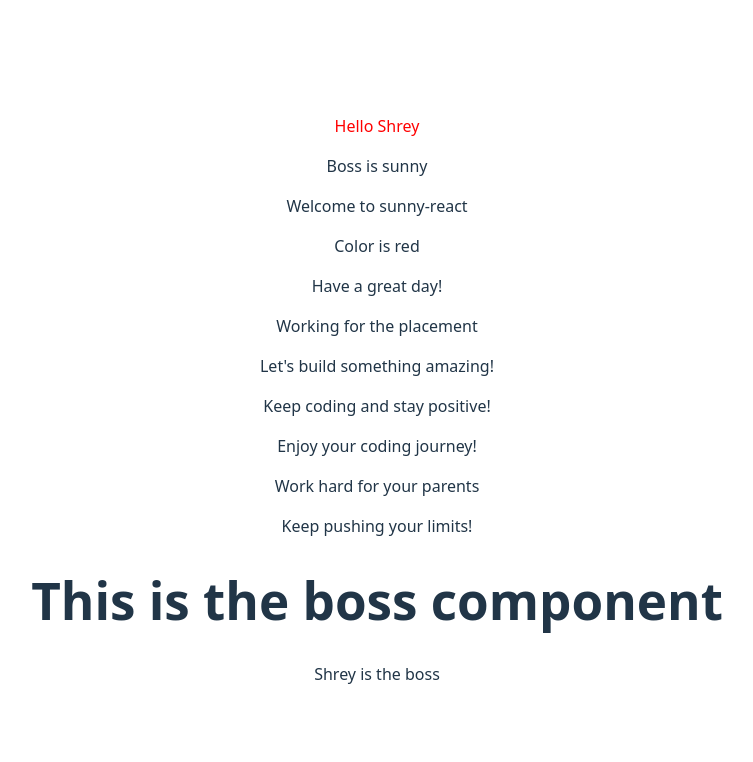
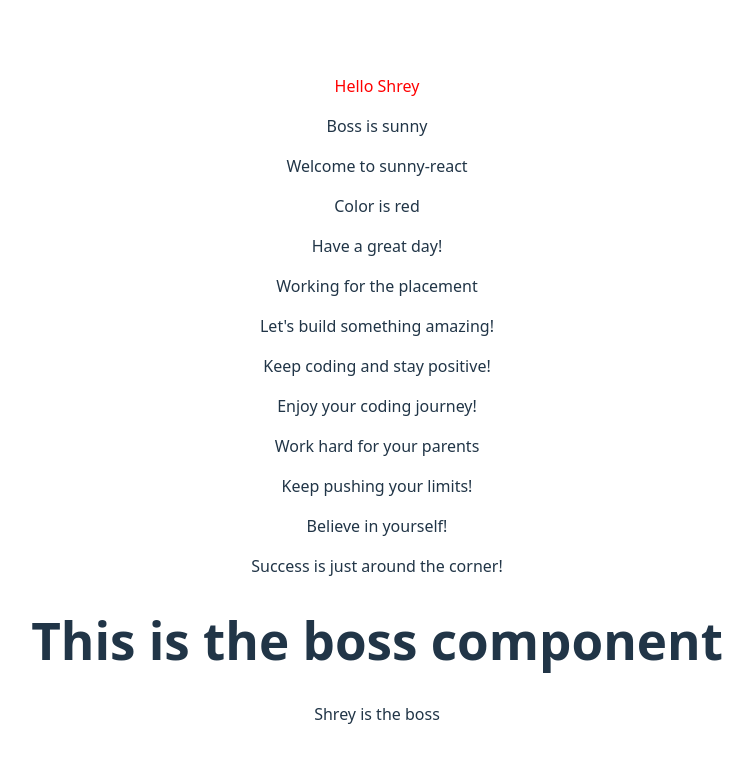
Before and after one commit to Sethiashrey/React-Learning, a React (Vite) app: page / in a window 1280 px wide. Shown: the top 762 px of the page, without its empty margins (263-1016 px from the left). Built offline with nearby package versions, Linux system fonts and the light colour scheme.

Commit message:
New thing added

```diff
--- a/src/Hello.jsx
+++ b/src/Hello.jsx
@@ -13,7 +13,8 @@ function Hello({name11,color}){
           <p>Enjoy your coding journey!</p>
           <p>Work hard for your parents</p>
           <p>Keep pushing your limits!</p>
-
+          <p>Believe in yourself!</p>
+          <p>Success is just around the corner!</p>
         </>
     )
 }
```
